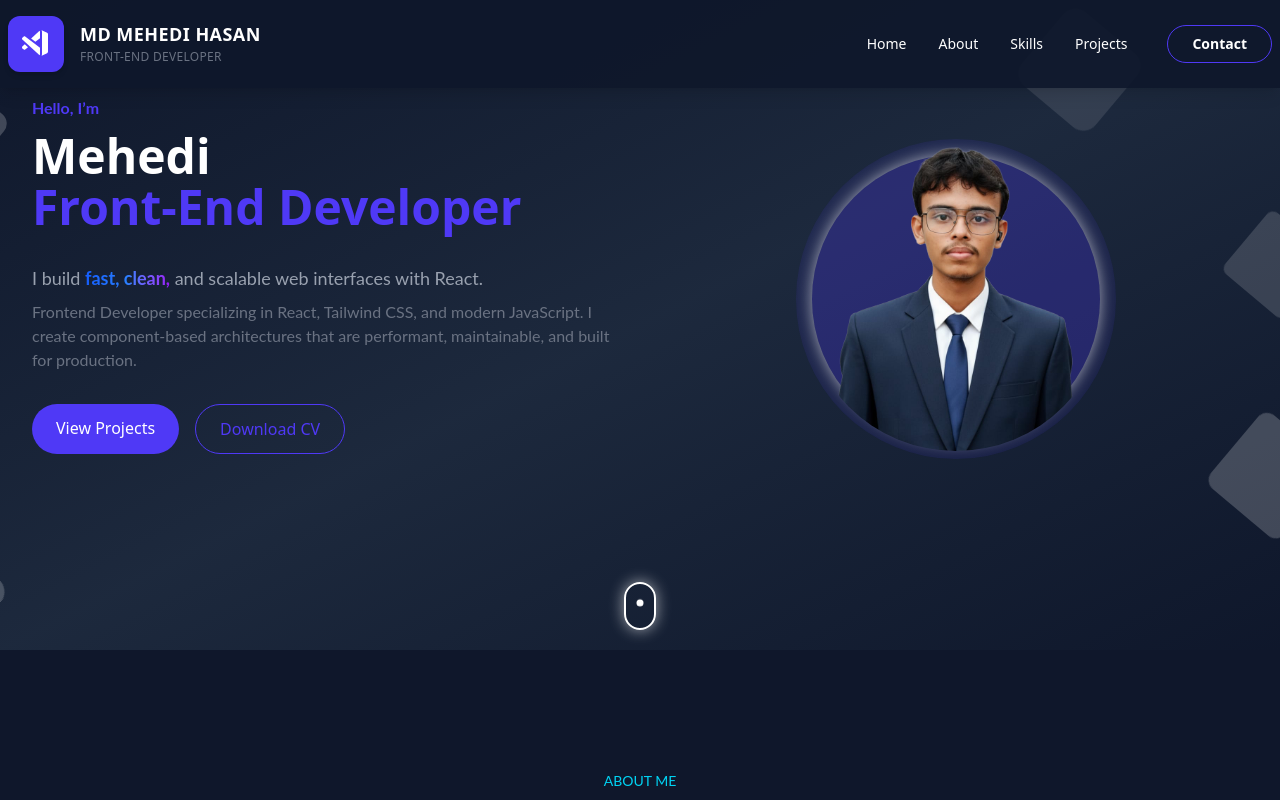
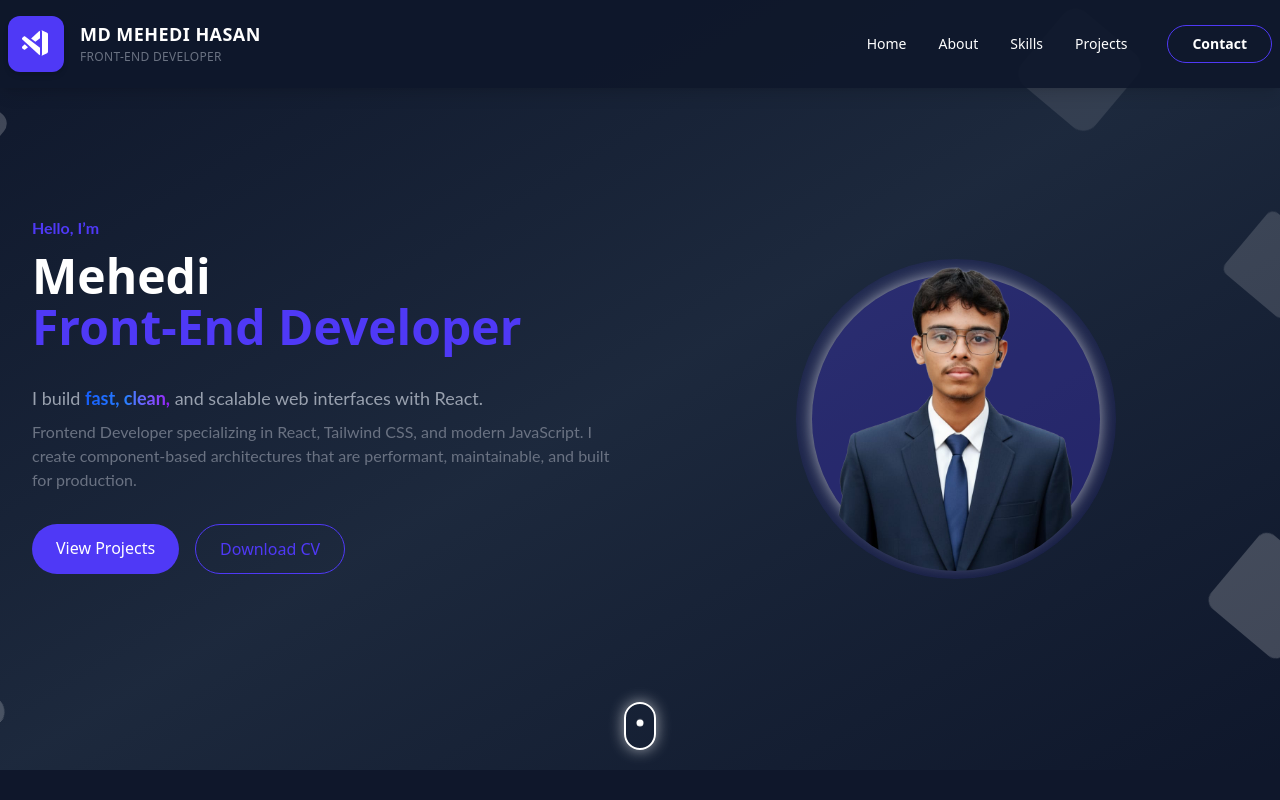
Before and after one commit to Mehedi43g/Portfolio-2026, a React (Vite) app: page / in a window 1280 px wide. Shown: the top 800 px of the page. Built offline with nearby package versions, Linux system fonts and the light colour scheme.

Commit message:
Banner part Pt update

```diff
--- a/src/Commponents/Banner.jsx
+++ b/src/Commponents/Banner.jsx
@@ -15,7 +15,7 @@ const Banner = () => {
   <Container>
     <div
       ref={ref}
-      className={`relative max-w-7xl mx-auto px-4 sm:px-6 pt-24 pb-20 grid md:grid-cols-2 gap-12 items-center ${
+      className={`relative max-w-7xl mx-auto px-4 sm:px-6 pt-54 pb-20 grid md:grid-cols-2 gap-12 items-center ${
         visible
           ? "opacity-100 translate-y-0 scale-100 duration-1000"
           : "opacity-0 translate-y-16 scale-95"
```
